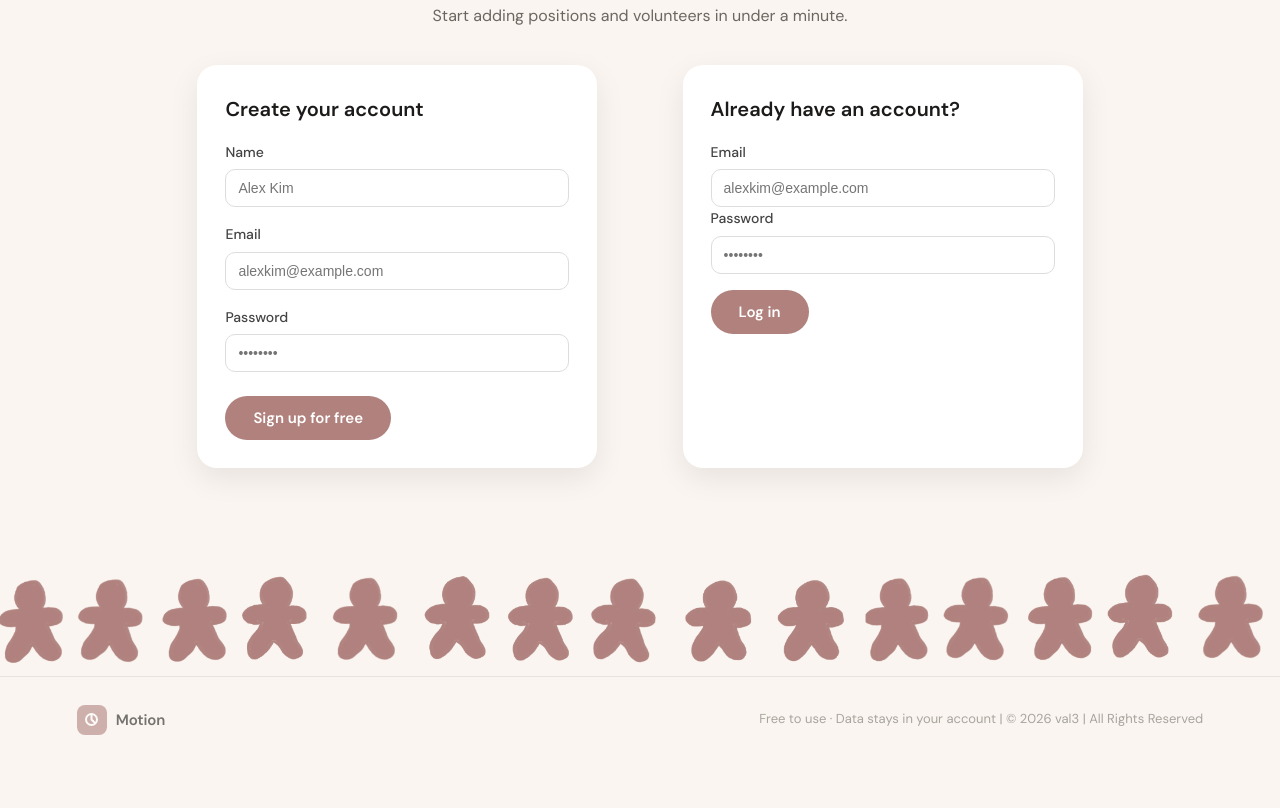
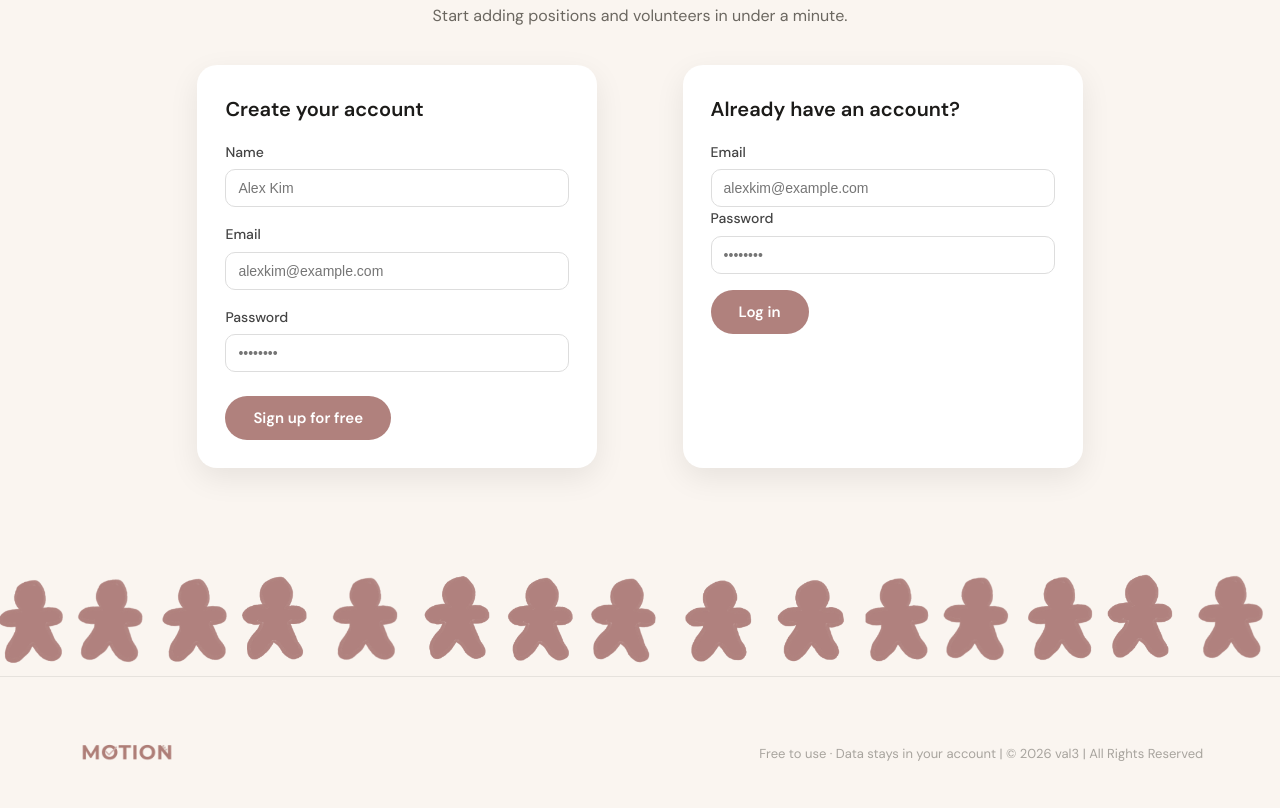
Before and after one commit to vivpeng/youcode-2026, a website: page index.html in a window 1280 px wide. Shown: the part 1672-2480 px from the top of the page. Before the commit the page ends 2435 px from the top, so only its background shows below. Drawn offline with nearby package versions, Linux system fonts and the light colour scheme.

Commit message:
updated logo

```diff
--- a/index.html
+++ b/index.html
@@ -14,10 +14,7 @@
   <!-- ── NAV ── -->
   <nav>
     <a class="nav-brand" href="#">
-      <div class="nav-logo">
-        <svg viewBox="0 0 15 15"><path d="M7.5 2v5.5L10 10M2 7.5a5.5 5.5 0 1 0 11 0 5.5 5.5 0 0 0-11 0z"/></svg>
-      </div>
-      <span class="nav-name">Motion</span>
+      <img src="logo.png" alt="logo">
     </a>
   </nav>
 
@@ -215,10 +212,7 @@
   <!-- ── FOOTER ── -->
   <footer>
     <a class="nav-brand" href="#">
-      <div class="nav-logo">
-        <svg viewBox="0 0 15 15"><path d="M7.5 2v5.5L10 10M2 7.5a5.5 5.5 0 1 0 11 0 5.5 5.5 0 0 0-11 0z"/></svg>
-      </div>
-      <span class="nav-name">Motion</span>
+      <img src="logo.png" alt="logo">
     </a>
     <span class="footer-note">Free to use · Data stays in your account | © 2026 val3 | All Rights Reserved </span>
   </footer>
--- a/style-app.css
+++ b/style-app.css
@@ -712,6 +712,12 @@ body {
   background: var(--surface);
 }
 
+img {
+   width: 100%;
+   height: 100px;
+   object-fit: cover;
+}
+
 @keyframes toast-in {
     from {
         opacity: 0;
```
Also changed, not shown: app.html (+1 -4 lines), logo.png (added).
